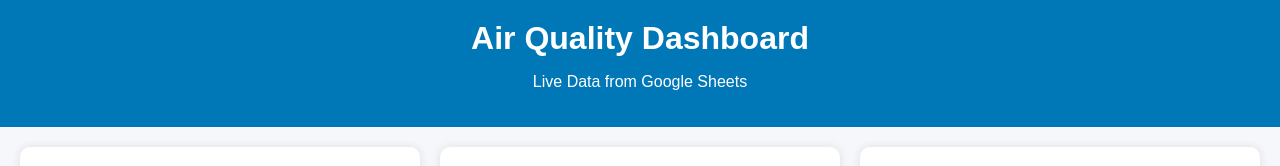
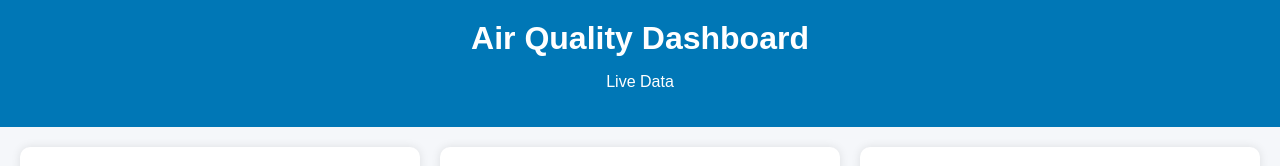
Before and after one commit to Julfadzly98/AquamsWeb, a plain HTML site: page index.html in a window 1280 px wide. Drawn offline with nearby package versions, Linux system fonts and the light colour scheme; no server answers.

Commit message:
Update index.html

```diff
--- a/index.html
+++ b/index.html
@@ -35,7 +35,7 @@
 <body>
   <header>
     <h1>Air Quality Dashboard</h1>
-    <p>Live Data from Google Sheets</p>
+    <p>Live Data</p>
   </header>
 
   <div class="grid">
```
